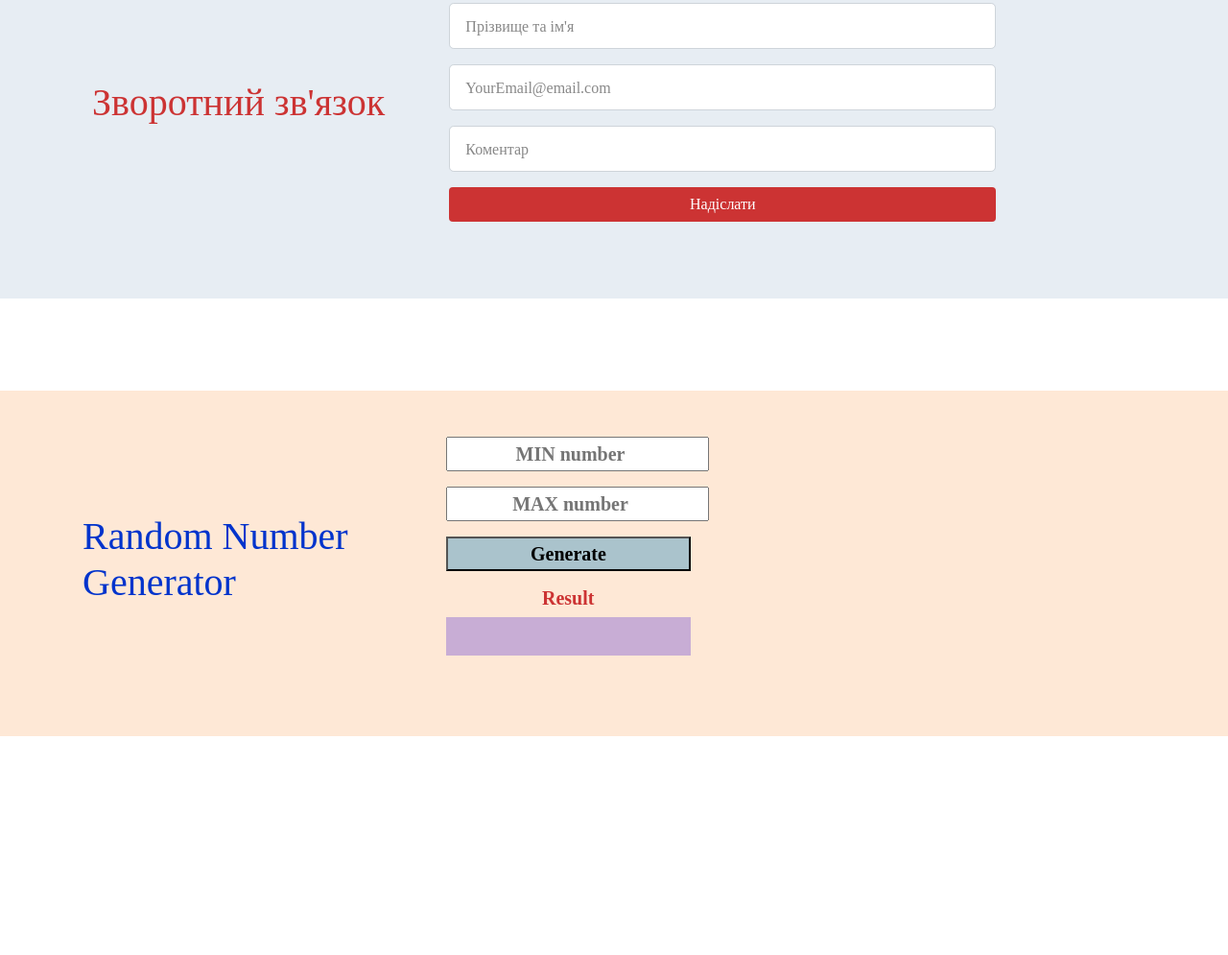
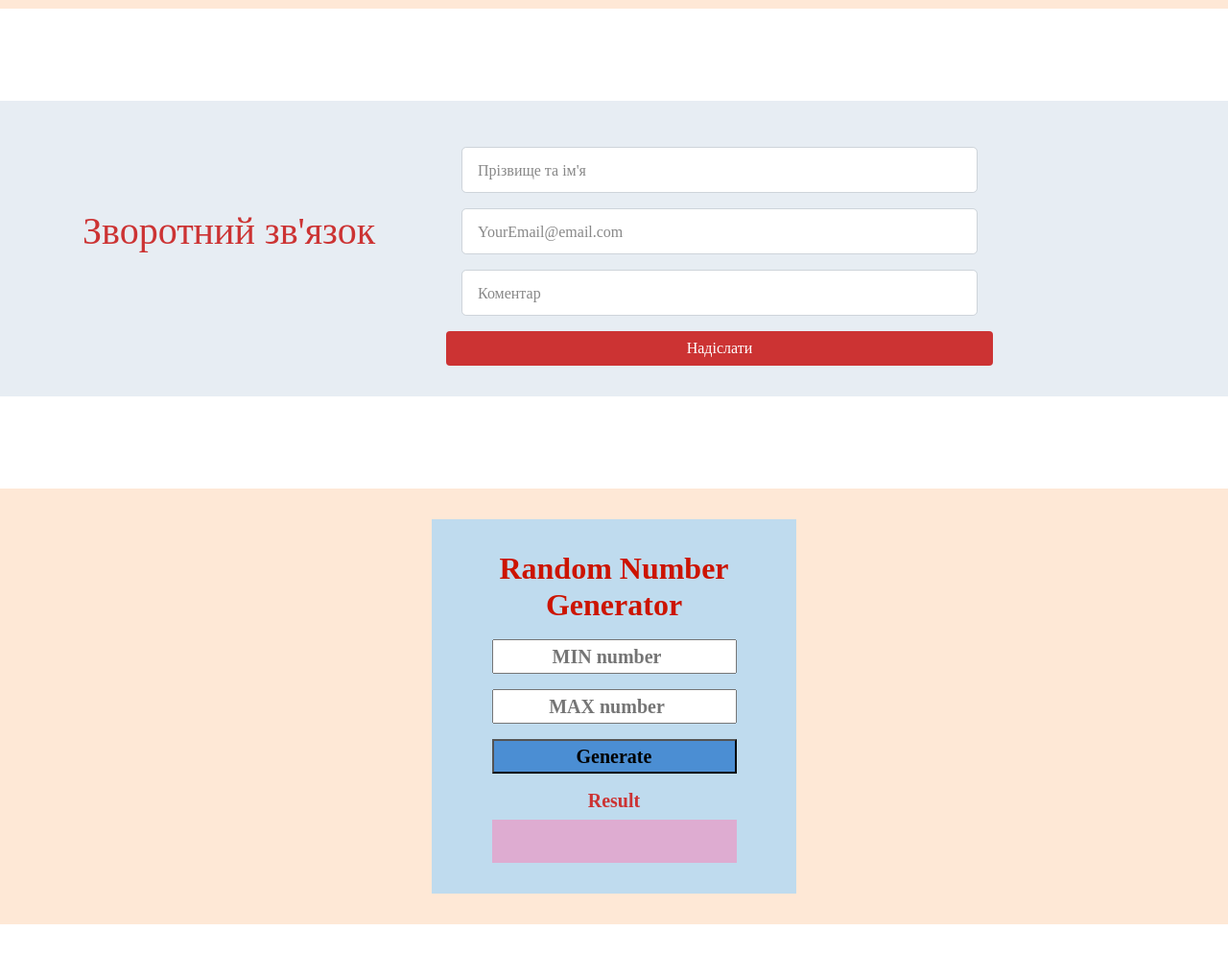
Before and after one commit to shevlena/shevlena.github.io, a plain HTML site: page index.html in a window 1280 px wide. Shown: the part 3701-4696 px from the top of the page at 96% size. Before the commit the page ends 4532 px from the top, so only its background shows below. Drawn offline with nearby package versions, Linux system fonts and the light colour scheme.

Commit message:
Add files via upload

```diff
--- a/index.html
+++ b/index.html
@@ -279,14 +279,15 @@
 		</form>
 	</div>
 </div>
-<div class="random-form">
+<div class="random-form" id="random-form">
 	<div class="container">
 		<form name="random">
 			<div class="row">
 				<div class="col-lg-4 col-md-4 col-sm-12">
-					<h1>Random Number Generator</h1>
+
 				</div>
-				<div class="col-lg-8 col-md-8 col-sm-12 right">
+				<div class="col-lg-4 col-md-4 col-sm-12 right">
+					<h2>Random Number <br> Generator</h2>
 					<div class="form-group">
 						<input class="min" type="number" id="min" placeholder="MIN number">
 					</div>
@@ -301,6 +302,9 @@
 
 					</div>
 				</div>
+				<div class="col-lg-4 col-md-4 col-sm-12">
+
+				</div>
 			</div>
 		</form>
 	</div>
--- a/main.css
+++ b/main.css
@@ -137,24 +137,24 @@ padding: 1em;
 
 .zasl{
 background-color: #f9730029;
-margin: 4em 0;
+margin: 2em 0;
 position: relative;
-padding: 2em;
+padding: 1em 0;
 }
 .zasl h1{
 color:#0033cc;
 margin: 0.5em;
 }
 .zasl .container  {
-    height: 60%;
-    width: 60%;
+    height: 80%;
+    width: 80%;
 }
 
 .contact-form{
 background-color: #688db629;
 margin: 6em 0;
 position: relative;
-padding: 5em;
+padding: 2em;
 }
 .contact-form h1{
 padding:2em 1px;
@@ -174,44 +174,55 @@ font-size: 16px; }
 
 .random-form{
 background-color: #f9730029;
-margin: 4em 0;
+margin: 2em 0;
 position: relative;
-padding: 3em;
+padding: 2em;
 }
-.random-form h1{
-    padding:2em 1px;
-    color: #0033cc;
+.random-form h2{
+text-align: center;
+color: #cc1400;
+font-weight: bold;
 }
 
 .random-form h6{
 color: #cc3333;
 font-weight: bold;
 font-size: 20px;
-margin-left: 100px;
+max-width: 600px;
+text-align: center;
 }
 .random-form .right{
 max-width: 600px;
+background: #bfdbee;
+padding:2em 1px;
+
+}
+.form-group{
+text-align: center;
+margin: 1em 1em;
 }
 .max, .min{
 text-align: center;
 font-weight: bold;
 font-size: 20px;
+width: 255px;
 }
 .generate{
-    background: #aac3cc;
+background: #2274cbbc;
 width: 255px;
 text-align: center;
 font-weight: bold;
 font-size: 20px;
 }
-.result{
-background: rgb(200, 173, 213);
+.random-form .right .result{
+background: rgba(235, 154, 198, 0.721);
 width: 255px;
-height: 40px;
+height: 45px;
 text-align: center;
-color: #ed3f3f;
+color: #0b0b0b;
 font-weight: bold;
 font-size: 30px;
+margin: 0 auto;
 }
 
 @import url('https://fonts.googleapis.com/css?family=Raleway');
```
Lines whose indentation alone changed are shown as unchanged.
